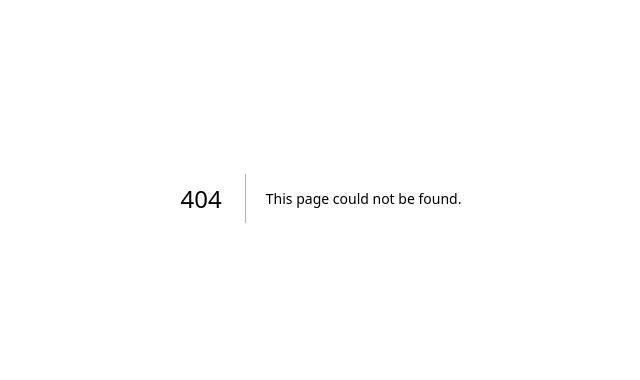
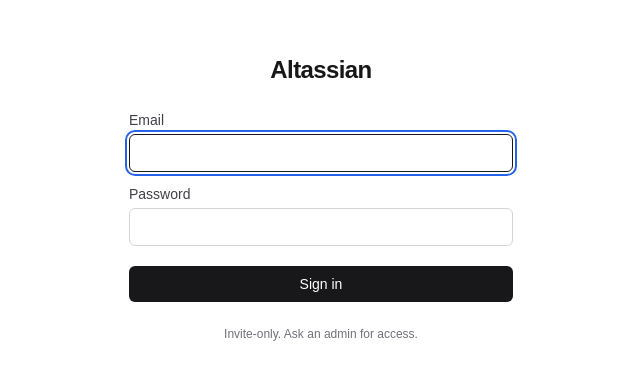
Before and after one commit to namanbansalcodes/altassian, a Next.js app in the folder frontend-next/: page /login in a window 1280 px wide. Before the commit this address had no page. Shown: the part 202-582 px from the top of the page, without its empty margins (319-959 px from the left). Built offline with nearby package versions, Linux system fonts and the light colour scheme; no server answers.

Commit message:
feat(frontend): /login with email+password form

```diff
--- /dev/null
+++ b/frontend-next/src/app/login/page.tsx
@@ -0,0 +1,16 @@
+import Link from "next/link";
+import {LoginForm} from "@/components/LoginForm";
+
+export default function LoginPage() {
+  return (
+    <main className="flex min-h-screen items-center justify-center px-4">
+      <div className="flex w-full max-w-sm flex-col items-center gap-6">
+        <Link href="/" className="text-2xl font-semibold tracking-tight">
+          Altassian
+        </Link>
+        <LoginForm />
+        <p className="text-xs text-zinc-500">Invite-only. Ask an admin for access.</p>
+      </div>
+    </main>
+  );
+}
--- /dev/null
+++ b/frontend-next/src/components/LoginForm.tsx
@@ -0,0 +1,72 @@
+"use client";
+
+import {useState} from "react";
+import {useRouter} from "next/navigation";
+import {api, HTTPError} from "@/lib/api";
+
+export function LoginForm() {
+  const router = useRouter();
+  const [email, setEmail] = useState("");
+  const [password, setPassword] = useState("");
+  const [error, setError] = useState<string | null>(null);
+  const [busy, setBusy] = useState(false);
+
+  async function onSubmit(e: React.FormEvent) {
+    e.preventDefault();
+    setError(null);
+    setBusy(true);
+    try {
+      await api.login(email, password);
+      // eslint-disable-next-line @typescript-eslint/no-explicit-any
+      router.push("/home" as any);
+      router.refresh();
+    } catch (err) {
+      if (err instanceof HTTPError) {
+        const body = await err.response.json().catch(() => null);
+        setError((body as {detail?: string})?.detail ?? "Login failed.");
+      } else {
+        setError("Login failed.");
+      }
+    } finally {
+      setBusy(false);
+    }
+  }
+
+  return (
+    <form onSubmit={onSubmit} className="flex w-full max-w-sm flex-col gap-3">
+      <label className="flex flex-col gap-1">
+        <span className="text-sm font-medium text-zinc-700">Email</span>
+        <input
+          type="email"
+          value={email}
+          onChange={(e) => setEmail(e.target.value)}
+          required
+          autoFocus
+          className="rounded-md border border-zinc-300 bg-white px-3 py-2 text-sm focus:border-zinc-900 focus:outline-none"
+        />
+      </label>
+      <label className="flex flex-col gap-1">
+        <span className="text-sm font-medium text-zinc-700">Password</span>
+        <input
+          type="password"
+          value={password}
+          onChange={(e) => setPassword(e.target.value)}
+          required
+          className="rounded-md border border-zinc-300 bg-white px-3 py-2 text-sm focus:border-zinc-900 focus:outline-none"
+        />
+      </label>
+      {error && (
+        <p className="rounded-md bg-rose-50 px-3 py-2 text-sm text-rose-700" role="alert">
+          {error}
+        </p>
+      )}
+      <button
+        type="submit"
+        disabled={busy}
+        className="mt-2 rounded-md bg-zinc-900 px-3 py-2 text-sm font-medium text-white hover:bg-zinc-700 disabled:opacity-50"
+      >
+        {busy ? "Signing in…" : "Sign in"}
+      </button>
+    </form>
+  );
+}
```
